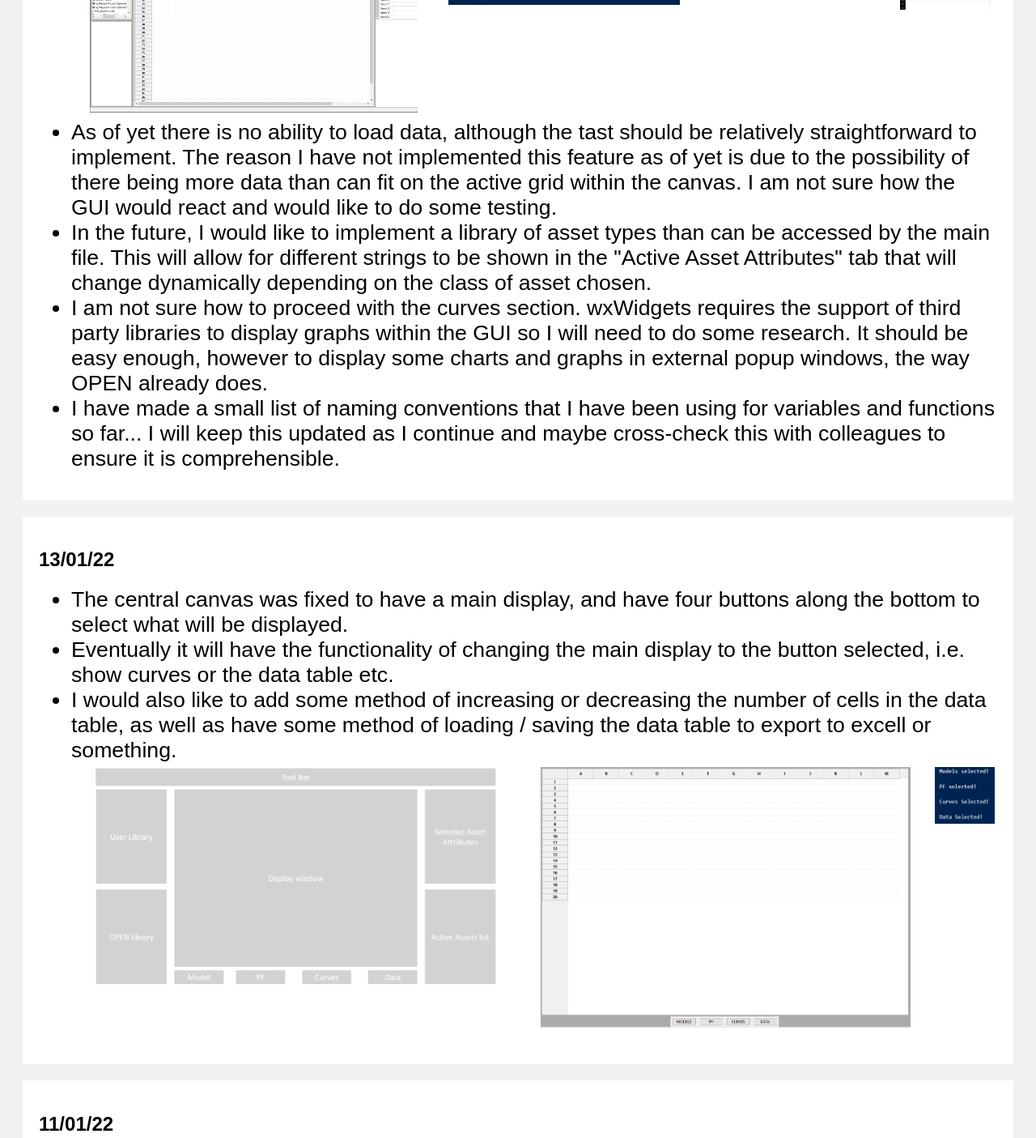
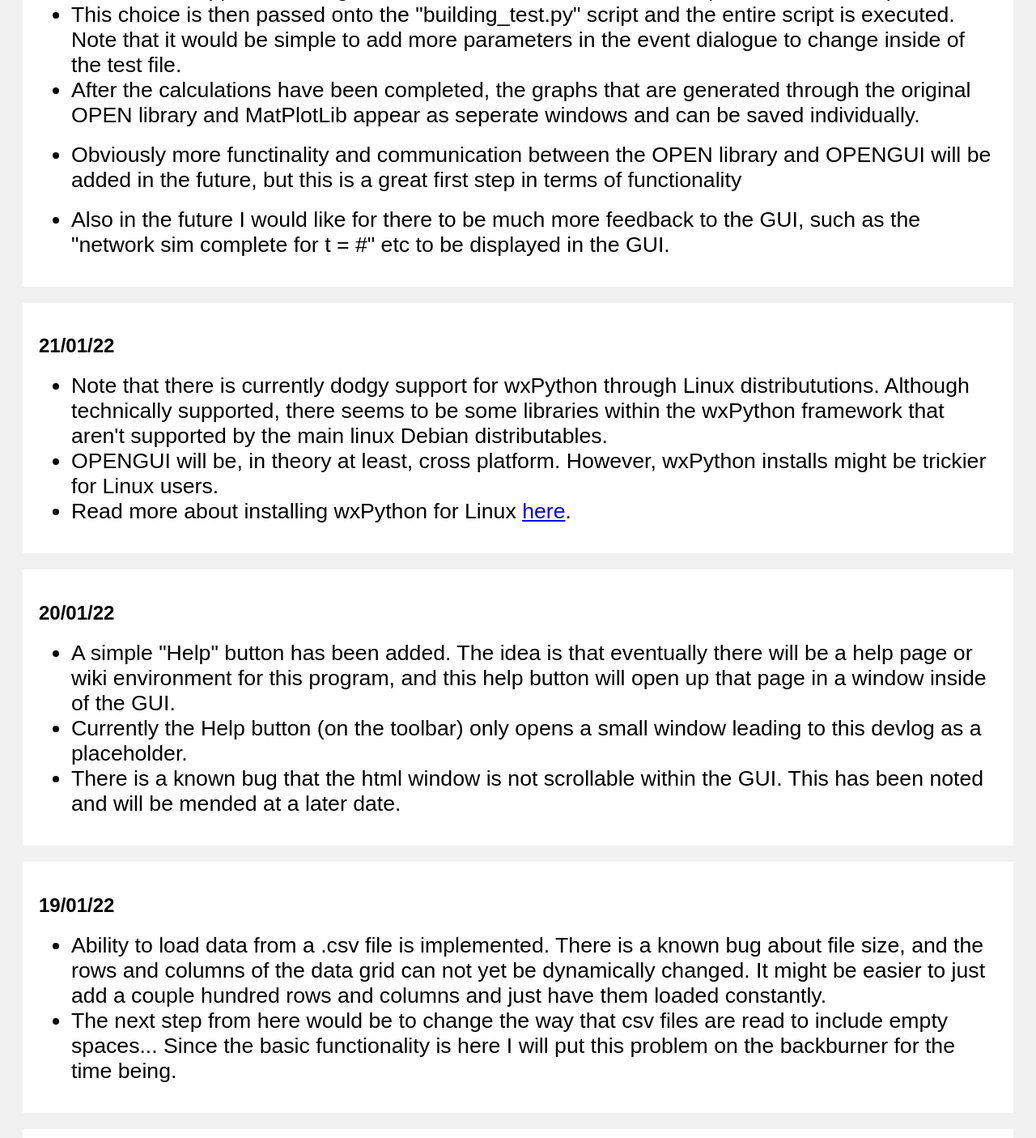
Before and after one commit to gregorjmathieson/OPEN_GUI_Devlog, a plain HTML site: page index.html in a window 1280 px wide. Shown: the part 1053-2458 px from the top of the page at 81% size. Drawn offline with Linux system fonts and the light colour scheme.

Commit message:
Jan 22nd Update

```diff
--- a/index.html
+++ b/index.html
@@ -21,6 +21,58 @@
                 </ul>
             </div>
         </div> -->
+        <div class="row">
+            <div class="card">
+                <h2>22/01/22</h2>
+                <ul>
+                    <li>A <strong>very</strong> basic test case that accesses OPEN through OPENGUI has been implemented.</li>
+                    <li>This test case utilises the existing OPEN_buildings_case_study.py file, however the file has been copied and renamed to "building_test.py" for my own testing purposes. Note also that the internal code in the original test script has been defined inside of a __main__() function for the sake of passing variables from the GUI.</li>
+                    <li>Currently, as a simple test, the "building_test.py" file can be run by pressing "Run" -> "Run Simulation" -> "OPEN Test"</li>
+                    <div id="album">
+                        <a href="IMAGES/RunSimTest/runmenu.PNG" data-lightbox="runsimtest"><img class="images" src="IMAGES/RunSimTest/runmenu.PNG"></img></a>
+                        <a href="IMAGES/RunSimTest/opensimtestparams.PNG" data-lightbox="runsimtest"><img class="images" src="IMAGES/RunSimTest/opensimtestparams.PNG"></img></a>
+                        <a href="IMAGES/RunSimTest/codestarted.PNG" data-lightbox="runsimtest"><img class="images" src="IMAGES/RunSimTest/codestarted.PNG"></img></a>
+                        <a href="IMAGES/RunSimTest/windowsdisplayed.PNG" data-lightbox="runsimtest"><img class="images" src="IMAGES/RunSimTest/windowsdisplayed.PNG"></img></a>
+                    </div>
+                    <li>Once the "OPEN Test" menu item has been clicked, a dialogue titled "OPEN Simulation Test Parameters" appears, asking for what season should be selected. (Summer or Winter)</li>
+                    <li>This choice is then passed onto the "building_test.py" script and the entire script is executed. Note that it would be simple to add more parameters in the event dialogue to change inside of the test file.</li>
+                    <li>After the calculations have been completed, the graphs that are generated through the original OPEN library and MatPlotLib appear as seperate windows and can be saved individually.</li>
+                    <br>
+                    <li>Obviously more functinality and communication between the OPEN library and OPENGUI will be added in the future, but this is a great first step in terms of functionality</li>
+                    <br>
+                    <li>Also in the future I would like for there to be much more feedback to the GUI, such as the "network sim complete for t = #" etc to be displayed in the GUI.</li>
+                </ul>
+            </div>
+        </div>
+        <div class="row">
+            <div class="card">
+                <h2>21/01/22</h2>
+                <ul>
+                    <li>Note that there is currently dodgy support for wxPython through Linux distribututions. Although technically supported, there seems to be some libraries within the wxPython framework that aren't supported by the main linux Debian distributables.</li>
+                    <li>OPENGUI will be, in theory at least, cross platform. However, wxPython installs might be trickier for Linux users.</li>
+                    <li>Read more about installing wxPython for Linux <a href="https://wxpython.org/blog/2017-08-17-builds-for-linux-with-pip/index.html">here</a>.</li>
+                </ul>
+            </div>
+        </div>
+        <div class="row">
+            <div class="card">
+                <h2>20/01/22</h2>
+                <ul>
+                    <li>A simple "Help" button has been added. The idea is that eventually there will be a help page or wiki environment for this program, and this help button will open up that page in a window inside of the GUI.</li>
+                    <li>Currently the Help button (on the toolbar) only opens a small window leading to this devlog as a placeholder.</li>
+                    <li>There is a known bug that the html window is not scrollable within the GUI. This has been noted and will be mended at a later date.</li>
+                </ul>
+            </div>
+        </div>
+        <div class="row">
+            <div class="card">
+                <h2>19/01/22</h2>
+                <ul>
+                    <li>Ability to load data from a .csv file is implemented. There is a known bug about file size, and the rows and columns of the data grid can not yet be dynamically changed. It might be easier to just add a couple hundred rows and columns and just have them loaded constantly.</li>
+                    <li>The next step from here would be to change the way that csv files are read to include empty spaces... Since the basic functionality is here I will put this problem on the backburner for the time being.</li>
+                </ul>
+            </div>
+        </div>
         <div class="row">
             <div class="card">
                 <h1>New Look!</h1>
```
Also changed, not shown: IMAGES/RunSimTest/codestarted.PNG (added), IMAGES/RunSimTest/opensimtestparams.PNG (added), IMAGES/RunSimTest/runmenu.PNG (added), IMAGES/RunSimTest/windowsdisplayed.PNG (added).
